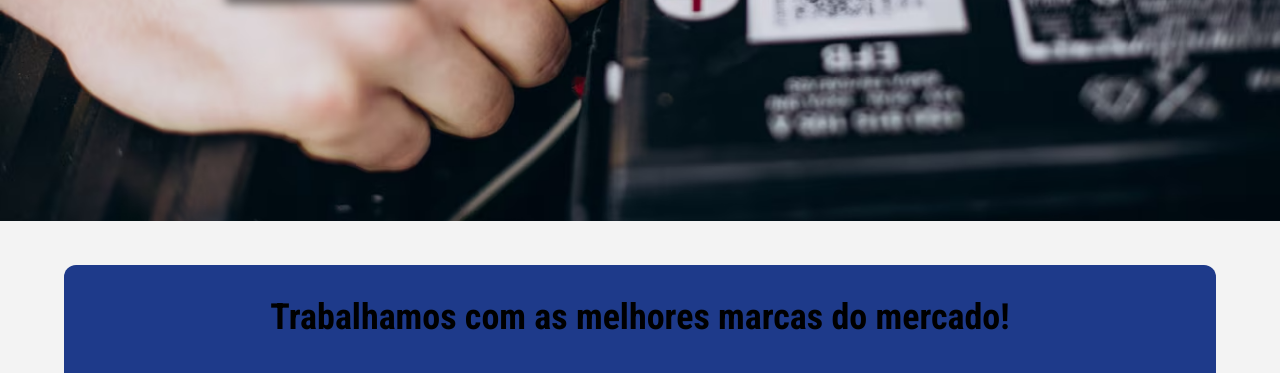
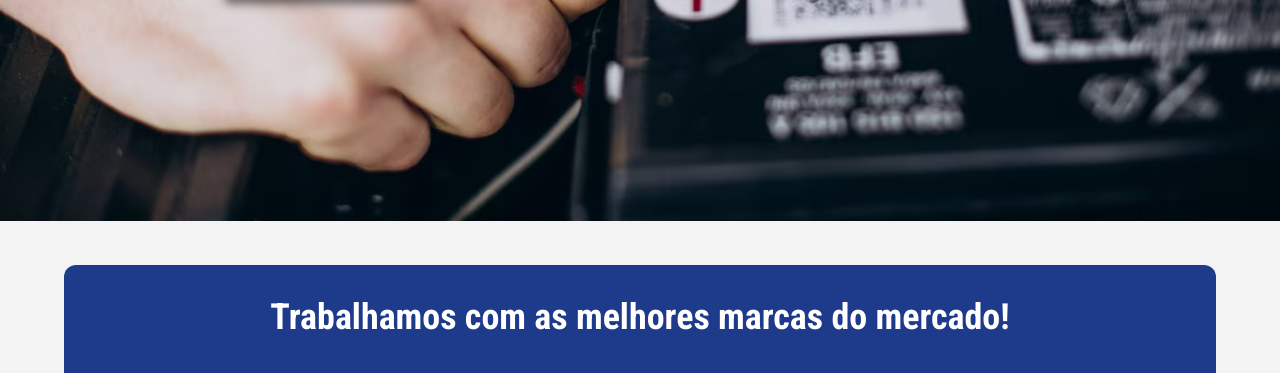
Before and after one commit to neusmoura07/HBbaterias, a website: page index.html in a window 1280 px wide. Shown: the part 579-952 px from the top of the page. Drawn offline with nearby package versions, Linux system fonts and the light colour scheme.

Commit message:
Ajuste no titulo das Logos

```diff
--- a/index.html
+++ b/index.html
@@ -58,7 +58,7 @@
 
   <div class="flex bg-center items-center justify-center mt-11 lg:mx-16">
     <div class="bg-blue-900 p-8 w-full lg:rounded-xl" data-aos="fade-right" data-aos-offset="300" data-aos-easing="ease-in-sine">
-      <h2 class="text-black text-center mb-6 text-2xl font-bold lg:text-4xl lg:mb-10"
+      <h2 class="text-white text-center mb-6 text-2xl font-bold lg:text-4xl lg:mb-10"
         style="font-family: Roboto Condensed;">Trabalhamos com as melhores marcas do mercado!</h2>
       <div class="slider">
         <div class="lg:p-0 p-4"><img src="/assets/heliar.png" alt="Heliar"
```
